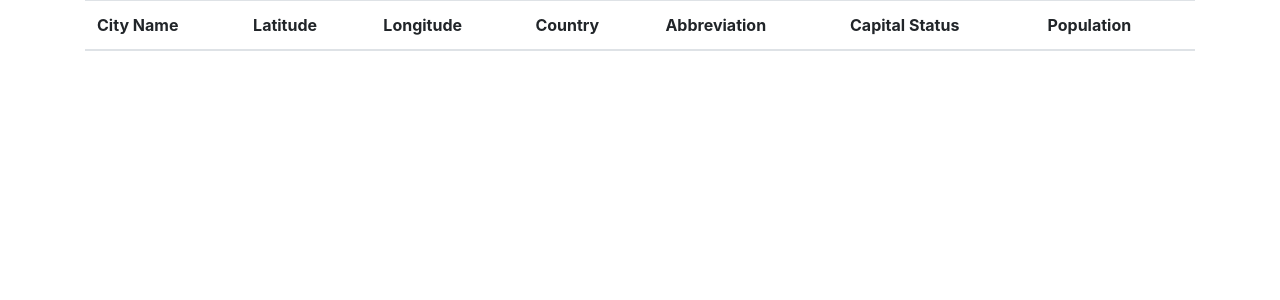
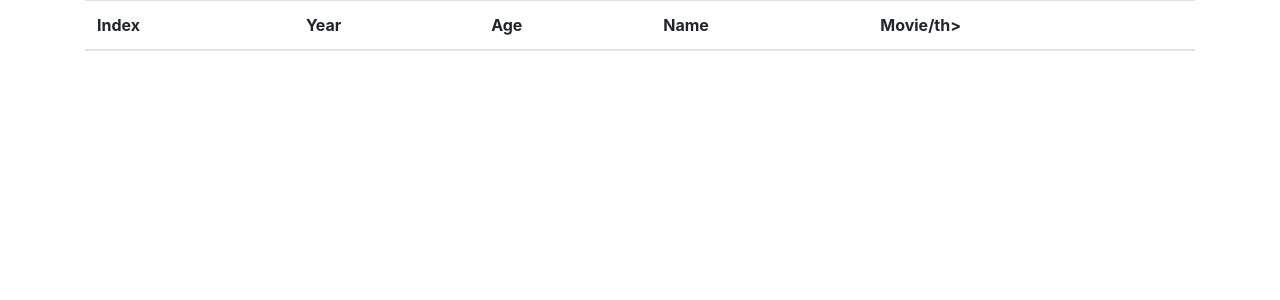
Before and after one commit to simak95/PythonDockerFlaskPycharm, a Flask app: page / in a window 1280 px wide. Shown: the part 56-356 px from the top of the page. Run offline with Flask 2, Linux system fonts and the light colour scheme; data comes from the database, SQL or seed files in the repository; lists and menus that the app fills with data are empty; parts of the project's set-up code (start-up, migrations or seed data) failed here and were passed over; some libraries are stand-ins or nearby versions.

Commit message:
Task: added index.html

```diff
--- a/app/templates/index.html
+++ b/app/templates/index.html
@@ -3,25 +3,21 @@
 <table class="table">
     <thead>
     <tr>
-        <th scope="col">City Name</th>
-        <th scope="col">Latitude</th>
-        <th scope="col">Longitude</th>
-        <th scope="col">Country</th>
-        <th scope="col">Abbreviation</th>
-        <th scope="col">Capital Status</th>
-        <th scope="col">Population</th>
+        <th scope="col">Index</th>
+        <th scope="col">Year</th>
+        <th scope="col">Age</th>
+        <th scope="col">Name</th>
+        <th scope="col">Movie/th>
     </tr>
     </thead>
     <tbody>
     {% for city in cities %}
     <tr>
-        <td>{{ city.fldName }}</td>
-        <td>{{ city.fldLat }}</td>
-        <td>{{ city.fldLong }}</td>
-        <td>{{ city.fldCountry }}</td>
-        <td>{{ city.fldAbbreviation }}</td>
-        <td>{{ city.fldCapitalStatus }}</td>
-        <td>{{ city.fldPopulation }}</td>
+        <td><a href="view/{{award.name}}">{{ award.index }}</a></td>
+        <td>{{ award.year }}</td>
+        <td>{{ award.age }}</td>
+        <td>{{ award.name }}</td>
+        <td>{{ award.movie }}</td>
     </tr>
     {% endfor %}
     </tbody>
```
